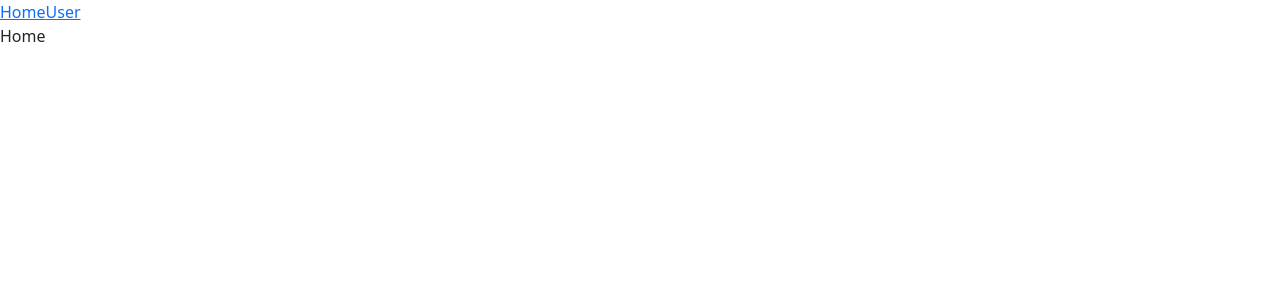
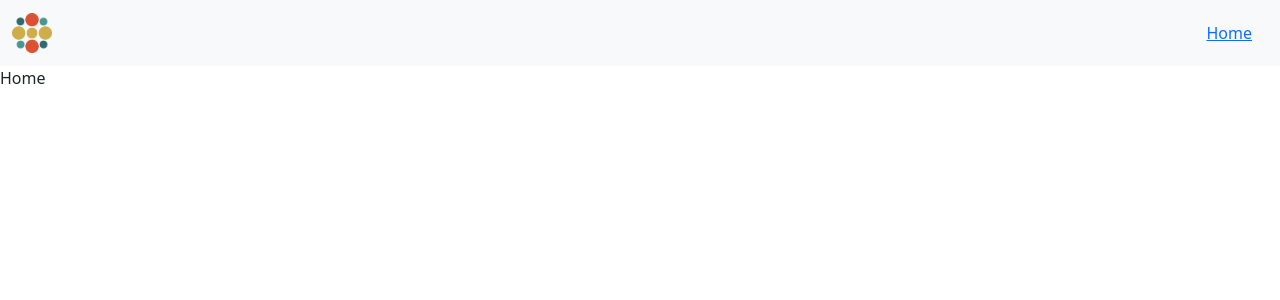
Before and after one commit to alfclark/hr-suite, a Vue app: page / in a window 1280 px wide. Before the commit this address had no page. Shown: the top 300 px of the page. Built offline with nearby package versions, Linux system fonts and the light colour scheme.

Commit message:
Diseño navbar

```diff
--- a/src/components/NavBar.vue
+++ b/src/components/NavBar.vue
@@ -1,7 +1,28 @@
 <template>
-  <nav>
-    <router-link to="/">Home</router-link>
-    <router-link to="/user">User</router-link>
+  <nav class="navbar navbar-expand-lg bg-light">
+    <div class="container-fluid">
+      <a class="navbar-brand" href="#">
+        <img class="logo" src="@/assets/logo.png" alt="" />
+      </a>
+      <button
+        class="navbar-toggler"
+        type="button"
+        data-bs-toggle="collapse"
+        data-bs-target="#navbarNav"
+        aria-controls="navbarNav"
+        aria-expanded="false"
+        aria-label="Toggle navigation"
+      >
+        <span class="navbar-toggler-icon"></span>
+      </button>
+      <div class="collapse navbar-collapse" id="navbarNav">
+        <ul class="navbar-nav ms-auto mb-2 mb-lg-0">
+          <li class="nav-item">
+            <router-link class="link" to="/">Home</router-link>
+          </li>
+        </ul>
+      </div>
+    </div>
   </nav>
 </template>
 
@@ -10,4 +31,18 @@ export default {};
 </script>
 
 <!-- Add "scoped" attribute to limit CSS to this component only -->
-<style scoped></style>
+<style scoped>
+.logo {
+  width: 40px;
+}
+.link {
+  margin: 1rem;
+}
+.navbar .navbar-collapse {
+  text-align: center;
+  color: var(--green);
+}
+.fa-solid {
+  font-size: 2rem;
+}
+</style>
```
